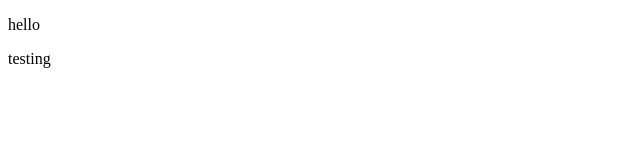
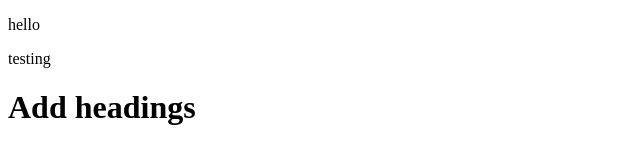
Before and after one commit to Zeeshan666/Demo-Ui-18, a plain HTML site: page index.html in a window 1280 px wide. Shown: the whole page, without its empty margins (0-640 px from the left). Drawn offline with Linux system fonts and the light colour scheme.

Commit message:
add new heading

```diff
--- a/index.html
+++ b/index.html
@@ -9,5 +9,6 @@
 <body>
     <p>hello</p>
     <p>testing</p>
+    <h1>Add headings</h1>
 </body>
 </html>
```
